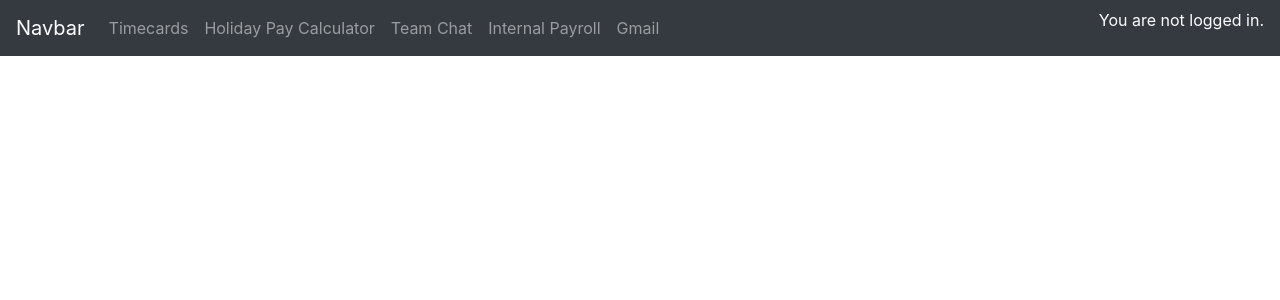
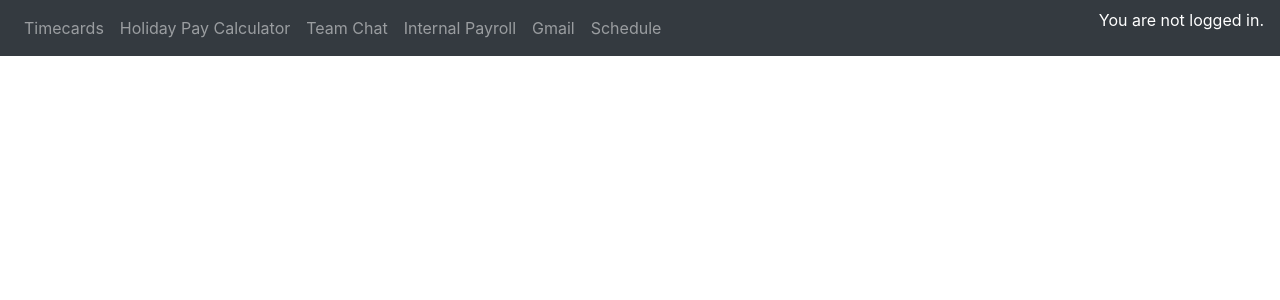
Before and after one commit to lraulin/my-booker, a React (Create React App) app: page /timecards in a window 1280 px wide. Shown: the top 300 px of the page. Built offline with nearby package versions, Linux system fonts and the light colour scheme.

Commit message:
add schedule link; remove "Navbar" brand

```diff
--- a/src/App.js
+++ b/src/App.js
@@ -16,7 +16,6 @@ const App = () => {
     <ProvideAuth>
       <Router basename="/my-booker">
         <Navbar bg="dark" variant="dark">
-          <Navbar.Brand href="">Navbar</Navbar.Brand>
           <Nav className="mr-auto">
             <Nav.Link as={NavLink} to="/timecards">
               Timecards
@@ -48,6 +47,14 @@ const App = () => {
             >
               Gmail
             </a>
+            <a
+              className="nav-link"
+              href="https://docs.google.com/spreadsheets/d/1ODyxzF2l64H0BIBA5QHkhW905t60zNUCxidY7TaIzz0/edit?ts=60286033#gid=1398604614"
+              target="_blank"
+              rel="noreferrer"
+            >
+              Schedule
+            </a>
           </Nav>
           <AuthButton />
         </Navbar>
```
Also changed, not shown: 1 other file (tests, documents, lock files or other folders).
